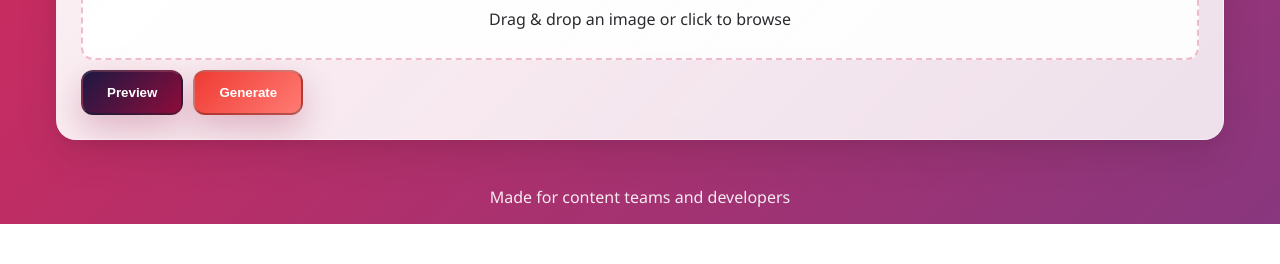
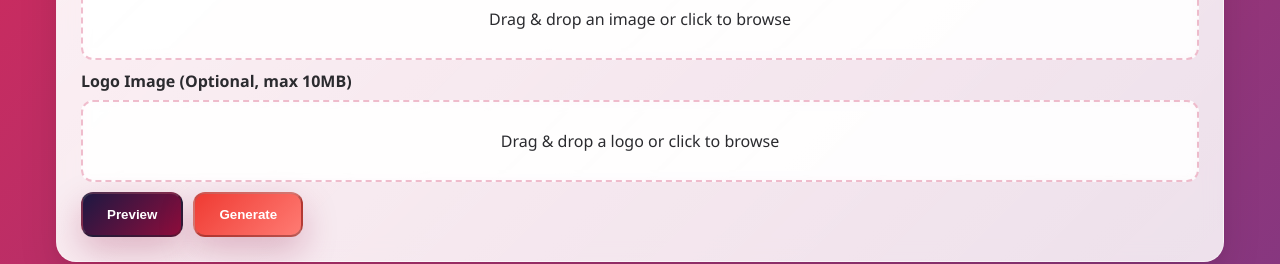
Before and after one commit to bot07-lang/recipe-generator, a React (Vite) app: page /generator in a window 1280 px wide. Shown: the part 908-1172 px from the top of the page. Before the commit the page ends 1132 px from the top, so only its background shows below. Built offline with nearby package versions, Linux system fonts and the light colour scheme; no server answers; the database is empty.

Commit message:
feat(generator): add logo upload and placeholders ({{LOGO}}, {{LOGO_URL}})

```diff
--- a/src/routes/Generator.tsx
+++ b/src/routes/Generator.tsx
@@ -139,7 +139,7 @@ const ingredientsHtml = (arr?: string[]) => arr?.length ? `<ul class="ingredient
 const instructionsHtml = (arr?: string[]) => arr?.length ? `<ul class="instructions-list">${arr.map(i => `<li>${i}</li>`).join('')}</ul>` : '';
 
 // Replace any placeholders found in the html with data keys (case-insensitive)
-function fillPlaceholders(templateHtml: string, data: Record<string, any>, imageSrc: string | null): string {
+function fillPlaceholders(templateHtml: string, data: Record<string, any>, imageSrc: string | null, logoSrc?: string | null): string {
   let html = templateHtml;
   const map: Record<string, string> = {
     TITLE: data.title || '',
@@ -155,6 +155,8 @@ function fillPlaceholders(templateHtml: string, data: Record<string, any>, image
     DIRECTIONS: instructionsHtml(data.instructions), // Alternative key
     IMAGE: imageSrc || '',
     IMAGE_URL: imageSrc || '',
+    LOGO: logoSrc || '',
+    LOGO_URL: logoSrc || '',
     NOTES: data.notes || data.description || ''
   };
 
@@ -212,6 +214,7 @@ Calories: 320 per serving
 2. Mix wet ingredients and sugars.
 3. Combine with dry ingredients and bake 40-45 minutes.`);
   const [img, setImg] = useState<string | null>(null);
+  const [logoImg, setLogoImg] = useState<string | null>(null);
   const [generatedHtml, setGeneratedHtml] = useState('');
   const [pngUrl, setPngUrl] = useState<string | null>(null);
   const [isGenerating, setIsGenerating] = useState(false);
@@ -300,9 +303,9 @@ Calories: 320 per serving
     if (!selected) return '';
     const source = normalizeForFlex(raw);
     const d = parseRecipeData(source);
-    const filled = fillPlaceholders(selected.html, d, img);
+    const filled = fillPlaceholders(selected.html, d, img, logoImg);
     return filled;
-  }, [selected, raw, img]);
+  }, [selected, raw, img, logoImg]);
 
   // Validate placeholders present in the selected template
   const missingPlaceholders = useMemo(() => {
@@ -331,6 +334,20 @@ Calories: 320 per serving
     }
     const reader = new FileReader();
     reader.onload = () => setImg(String(reader.result));
+    reader.readAsDataURL(f);
+  }
+
+  function onFileLogo(f: File) {
+    if (!f.type.startsWith('image/')) {
+      setNotification({ message: 'Please use an image file.', type: 'error' });
+      return;
+    }
+    if (f.size > 10 * 1024 * 1024) {
+      setNotification({ message: 'Image must be less than 10MB.', type: 'error' });
+      return;
+    }
+    const reader = new FileReader();
+    reader.onload = () => setLogoImg(String(reader.result));
     reader.readAsDataURL(f);
   }
 
@@ -472,6 +489,17 @@ Calories: 320 per serving
             {img && <div style={{marginTop:10}}><img src={img} style={{maxWidth:220,borderRadius:10}} /></div>}
           </div>
         </div>
+        <div className="form-group">
+            <label style={{fontWeight:700}}>Logo Image (Optional, max 10MB)</label>
+          <div className="dz" style={{marginTop:8}} onClick={()=>document.getElementById('rg-logo-file')?.click()}
+               onDragOver={e=>{e.preventDefault();}}
+               onDrop={e=>{e.preventDefault(); const f=e.dataTransfer.files?.[0]; if (f) onFileLogo(f);}}>
+            Drag & drop a logo or click to browse
+            <input id="rg-logo-file" type="file" accept="image/*" style={{display:'none'}}
+                   onChange={e=>{const f=(e.target as HTMLInputElement).files?.[0]; if (f) onFileLogo(f);}} />
+            {logoImg && <div style={{marginTop:10}}><img src={logoImg} style={{maxWidth:160,borderRadius:10,background:'#fff',padding:6}} /></div>}
+          </div>
+        </div>
         <div className="actions">
           <button className="btn btn-secondary" onClick={()=>setShowPreview(true)} disabled={!selected || !raw.trim()}>Preview</button>
           <button className="btn btn-warn" onClick={async ()=>{
```
